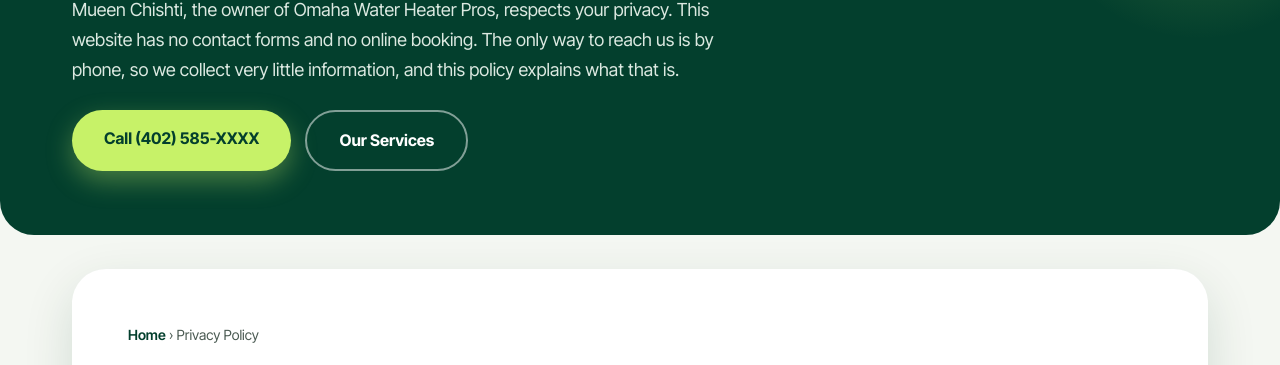
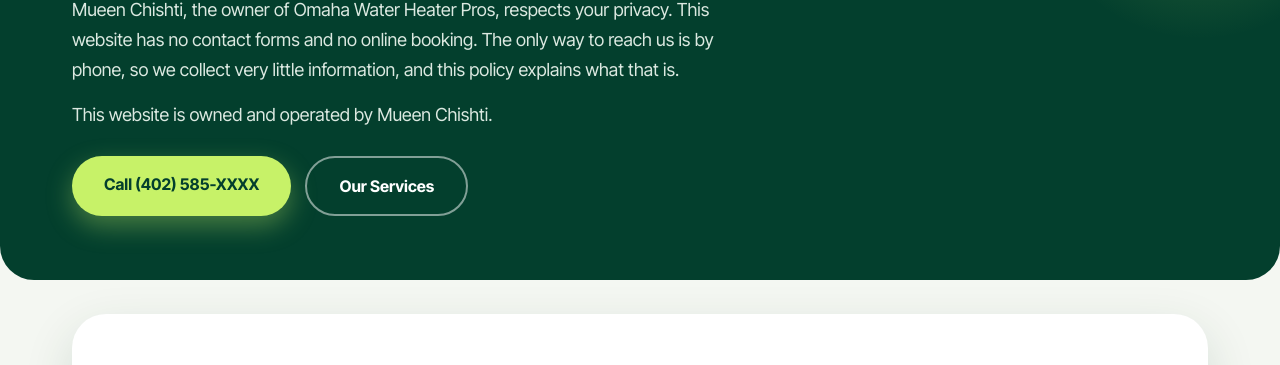
Before and after one commit to kashif812673-blip/omaha-water-heater-pros, a plain HTML site: page privacy-policy/index.html in a window 1280 px wide. Shown: the part 209-574 px from the top of the page. Drawn offline with Linux system fonts and the light colour scheme.

```diff
--- a/privacy-policy/index.html
+++ b/privacy-policy/index.html
@@ -43,7 +43,7 @@ gtag('config', 'G-C4MEZ7DPN3');
 </nav></div></header>
 <section class="hero"><div class="wrap">
 <h1>Privacy Policy</h1>
-<p class="hero-sub">Mueen Chishti, the owner of Omaha Water Heater Pros, respects your privacy. This website has no contact forms and no online booking. The only way to reach us is by phone, so we collect very little information, and this policy explains what that is.</p>
+<p class="hero-sub">Mueen Chishti, the owner of Omaha Water Heater Pros, respects your privacy. This website has no contact forms and no online booking. The only way to reach us is by phone, so we collect very little information, and this policy explains what that is.</p><p class="hero-sub">This website is owned and operated by Mueen Chishti.</p>
 <div class="hero-ctas">
 <a class="btn btn-lime" href="tel:+1402585XXXX">Call (402) 585-XXXX</a>
 <a class="btn btn-ghost" href="/#services">Our Services</a>
```
